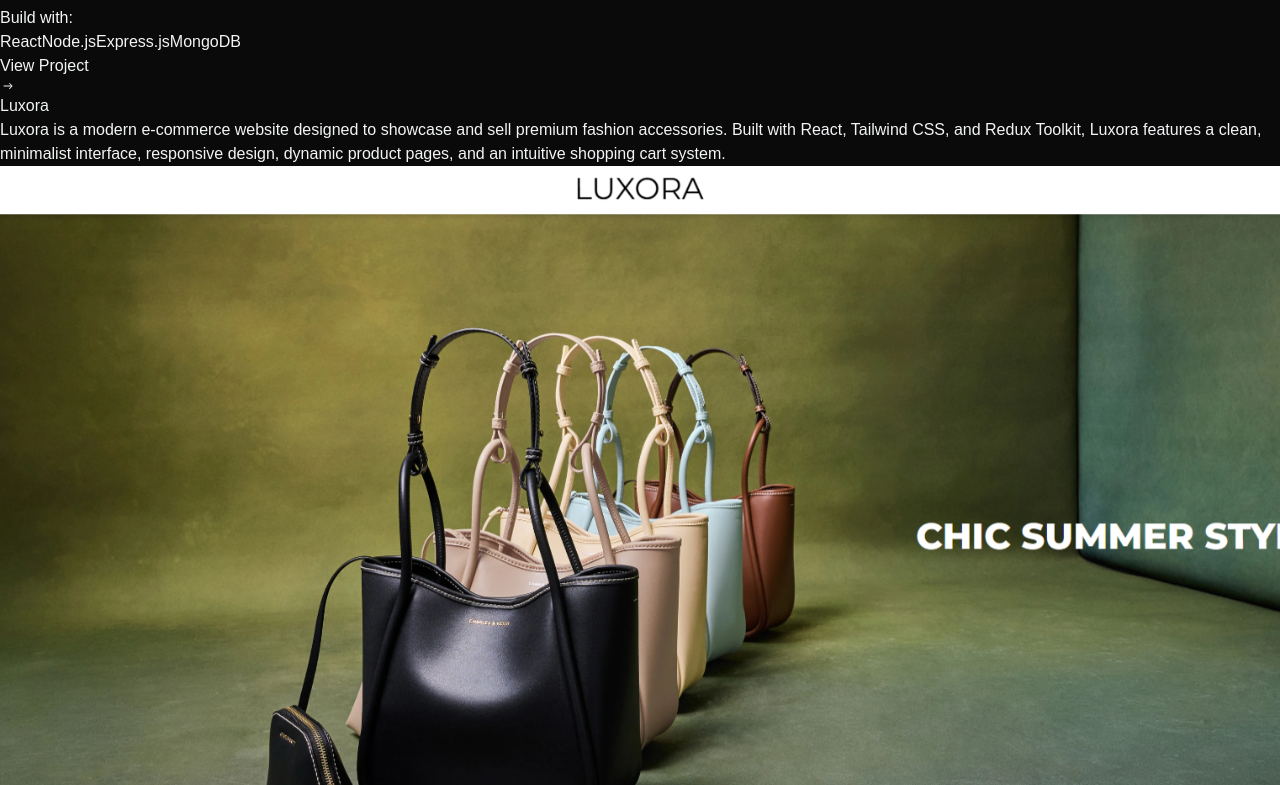
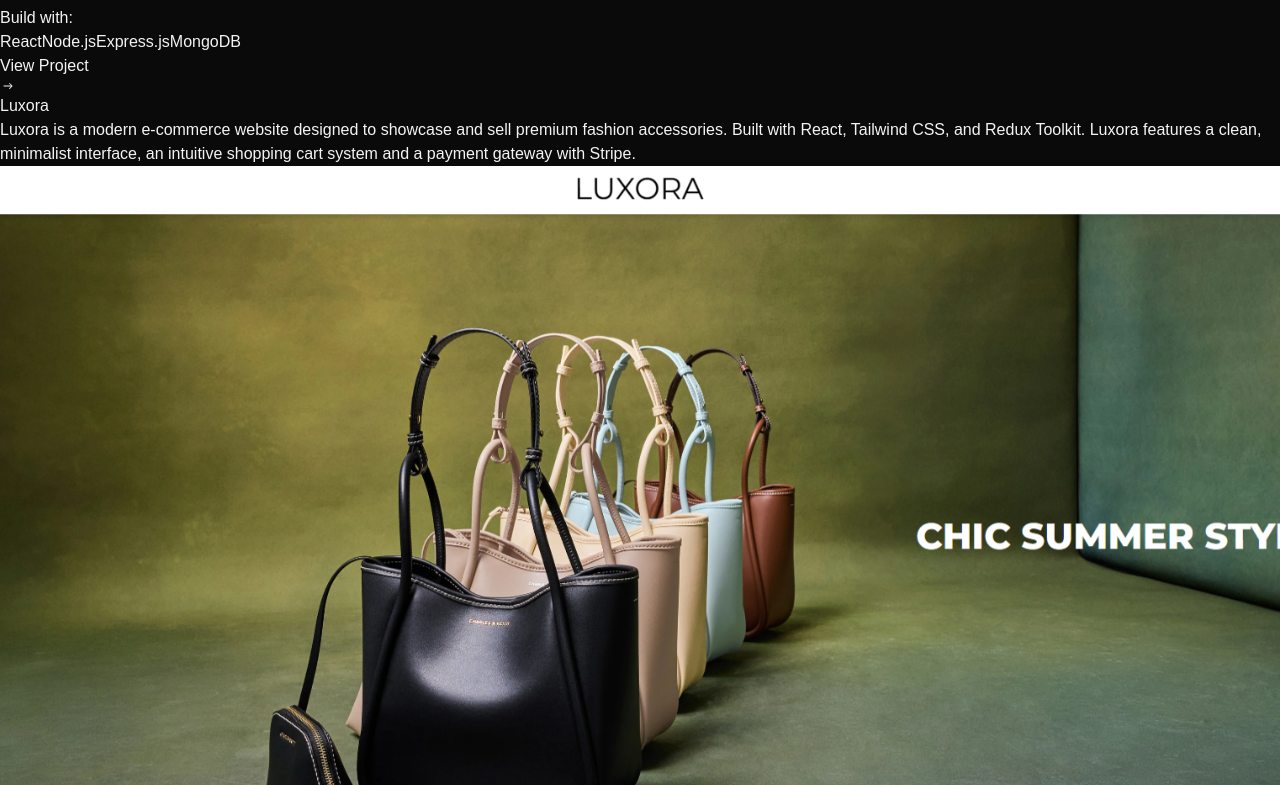
Before and after one commit to codewilson64/wilsonportfolio, a React (Vite) app: page / in a window 1280 px wide. Shown: the part 2595-3380 px from the top of the page. Built offline with nearby package versions, Linux system fonts and the light colour scheme.

Commit message:
add more text

```diff
--- a/src/components/sections/Projects.jsx
+++ b/src/components/sections/Projects.jsx
@@ -68,7 +68,7 @@ const Projects = () => {
             <div className='p-9 rounded-xl border border-white/20 hover:border-blue-500/40'>
               <h3 className='text-xl font-bold mb-2'>Luxora</h3>
               <p className='text-gray-400 mb-4'>
-                Luxora is a modern e-commerce website designed to showcase and sell premium fashion accessories. Built with React, Tailwind CSS, and Redux Toolkit, Luxora features a clean, minimalist interface, responsive design, dynamic product pages, and an intuitive shopping cart system.
+                Luxora is a modern e-commerce website designed to showcase and sell premium fashion accessories. Built with React, Tailwind CSS, and Redux Toolkit. Luxora features a clean, minimalist interface, an intuitive shopping cart system and a payment gateway with Stripe.
               </p>
                 <Carousel>
                   {thirdSlides.map((img) => (
@@ -77,7 +77,7 @@ const Projects = () => {
                 </Carousel>
               <div className='flex flex-wrap items-center gap-2 mb-4'>
               <p className='text-blue-400 text-sm'>Build with: </p>
-                {["React", "Tailwind", "Redux Toolkit"].map((tech, key) => (
+                {["React", "Tailwind", "Redux Toolkit", "Stripe"].map((tech, key) => (
                   <span key={key} className='bg-blue-500/10 text-blue-500 py-1 px-3 rounded-full text-sm hover:bg-blue-500/20 transition'>
                     {tech}
                   </span>
```
